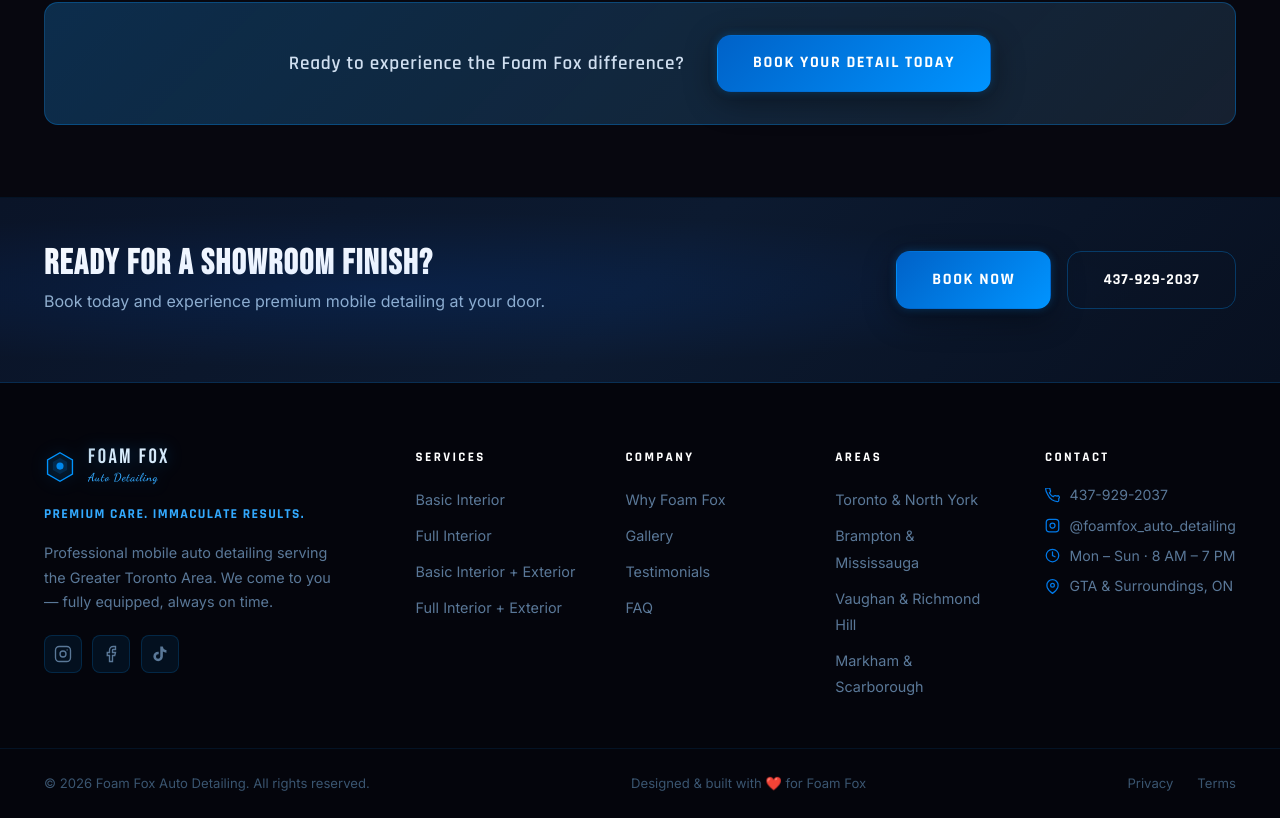
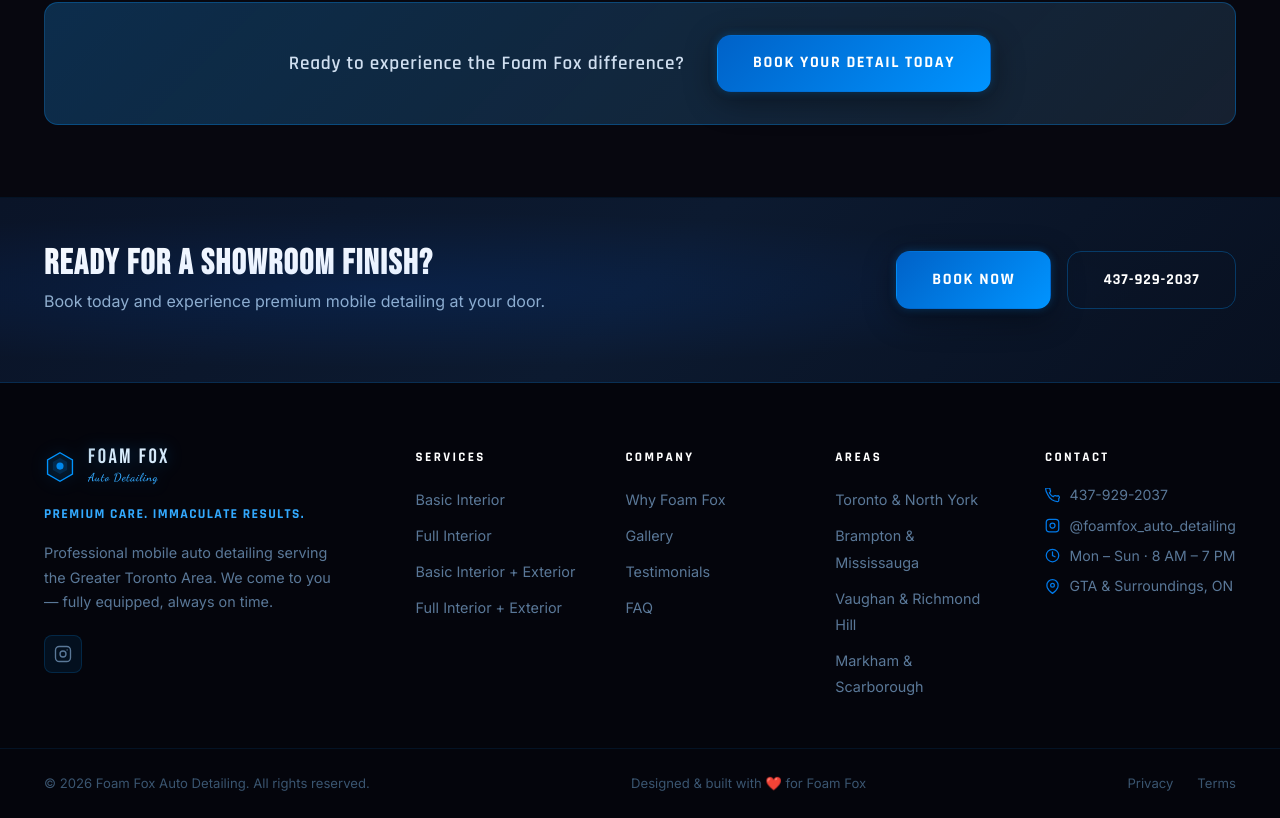
Before and after one commit to DevThind/foamfox, a React (Vite) app in the folder client/: page / in a window 1280 px wide. Shown: the part 2207-3025 px from the top of the page. Built offline with nearby package versions, Linux system fonts and the light colour scheme.

Commit message:
Update FoamFox website

```diff
--- a/client/src/components/FAQ.jsx
+++ b/client/src/components/FAQ.jsx
@@ -21,7 +21,7 @@
   },
   {
     q: 'What forms of payment do you accept?',
-    a: "We accept cash, e-Transfer (Interac), Visa, and Mastercard. Payment is due upon completion of the service. We'll send you a digital receipt after every appointment.",
+    a: 'We accept cash and Interac e-Transfer only. Payment is due upon completion of the service.',
   },
   {
     q: 'Do you work in bad weather or winter conditions?',
--- a/client/src/components/Footer.jsx
+++ b/client/src/components/Footer.jsx
@@ -102,28 +102,6 @@
                     <line x1="17.5" y1="6.5" x2="17.51" y2="6.5"/>
                   </svg>
                 </a>
-                <a
-                  href="https://www.facebook.com/"
-                  target="_blank"
-                  rel="noopener noreferrer"
-                  className="footer__social-link"
-                  aria-label="Follow on Facebook"
-                >
-                  <svg width="18" height="18" viewBox="0 0 24 24" fill="none" stroke="currentColor" strokeWidth="1.8" strokeLinecap="round">
-                    <path d="M18 2h-3a5 5 0 00-5 5v3H7v4h3v8h4v-8h3l1-4h-4V7a1 1 0 011-1h3z"/>
-                  </svg>
-                </a>
-                <a
-                  href="https://www.tiktok.com/"
-                  target="_blank"
-                  rel="noopener noreferrer"
-                  className="footer__social-link"
-                  aria-label="Follow on TikTok"
-                >
-                  <svg width="18" height="18" viewBox="0 0 24 24" fill="currentColor">
-                    <path d="M19.59 6.69a4.83 4.83 0 01-3.77-4.25V2h-3.45v13.67a2.89 2.89 0 01-2.88 2.5 2.89 2.89 0 01-2.89-2.89 2.89 2.89 0 012.89-2.89c.28 0 .54.04.79.1V9.01a6.31 6.31 0 00-.79-.05 6.34 6.34 0 00-6.34 6.34 6.34 6.34 0 006.34 6.34 6.34 6.34 0 006.33-6.34V8.69a8.18 8.18 0 004.77 1.52V6.75a4.83 4.83 0 01-1-.06z"/>
-                  </svg>
-                </a>
               </div>
             </div>
 
--- a/client/src/components/Services.jsx
+++ b/client/src/components/Services.jsx
@@ -1,5 +1,5 @@
 import { useState } from 'react'
-import { WHATSAPP_BOOKING_URL } from '../utils/contact'
+import { createWhatsAppUrl } from '../utils/contact'
 import './Services.css'
 
 const VEHICLE_GROUPS = [
@@ -95,6 +95,27 @@
   { name: 'Excessive Dirt/Sand Cleanup', price: 'Quoted upon inspection', note: 'For heavy soil, sand, or debris' },
 ]
 
+function createPackageMessage(pkg, vehicleGroup) {
+  const inclusions = pkg.features.map((feature) => `- ${feature}`).join('\n')
+  const addOns = ADD_ONS.map((addon) => `- ${addon.name}: ${addon.price}`).join('\n')
+
+  return [
+    'Hi Foam Fox, I would like to book this detailing package:',
+    '',
+    `Package: ${pkg.name}`,
+    `Vehicle group: ${vehicleGroup.label} (${vehicleGroup.note})`,
+    `Price: $${pkg.prices[vehicleGroup.id]}`,
+    '',
+    'Includes:',
+    inclusions,
+    '',
+    'Available add-ons:',
+    addOns,
+    '',
+    'Please confirm availability and final pricing for my vehicle.',
+  ].join('\n')
+}
+
 export default function Services() {
   const [vehicleGroup, setVehicleGroup] = useState('five')
   const activeGroup = VEHICLE_GROUPS.find((group) => group.id === vehicleGroup)
@@ -171,7 +192,7 @@
               </ul>
 
               <a
-                href={WHATSAPP_BOOKING_URL}
+                href={createWhatsAppUrl(createPackageMessage(pkg, activeGroup))}
                 target="_blank"
                 rel="noopener noreferrer"
                 className={`btn ${pkg.popular ? 'btn-primary' : 'btn-outline'} services__btn`}
--- a/client/src/utils/contact.js
+++ b/client/src/utils/contact.js
@@ -1,4 +1,8 @@
 const WHATSAPP_NUMBER = '14379292037'
 const BOOKING_MESSAGE = 'Hi Foam Fox, I would like to book a car wash/detailing appointment.'
 
-export const WHATSAPP_BOOKING_URL = `https://wa.me/${WHATSAPP_NUMBER}?text=${encodeURIComponent(BOOKING_MESSAGE)}`
+export function createWhatsAppUrl(message = BOOKING_MESSAGE) {
+  return `https://wa.me/${WHATSAPP_NUMBER}?text=${encodeURIComponent(message)}`
+}
+
+export const WHATSAPP_BOOKING_URL = createWhatsAppUrl()
```
